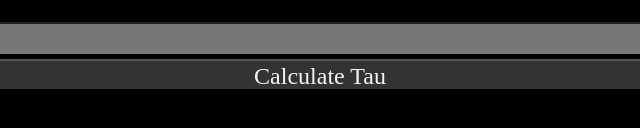
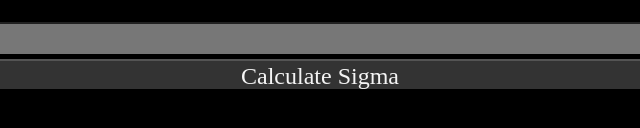
Before and after one commit to balarishisaravanan/MA8551-BR, a plain HTML site: page math/index.html in a window 1280 px wide. Shown: the part 2461-2589 px from the top of the page, 320-960 px from the left. Drawn offline with nearby package versions, Linux system fonts and the light colour scheme.

Commit message:
fixed ui bug

```diff
--- a/math/index.html
+++ b/math/index.html
@@ -240,7 +240,7 @@
           id="sigma1"
           class="text-box"
         />
-        <button id="sigma-button" onclick="sigma()" class="btn">Calculate Tau</button>
+        <button id="sigma-button" onclick="sigma()" class="btn">Calculate Sigma</button>
         <lable id="sigmalabel" class="ans">&nbsp</lable>
       </div>
     </section>
```
